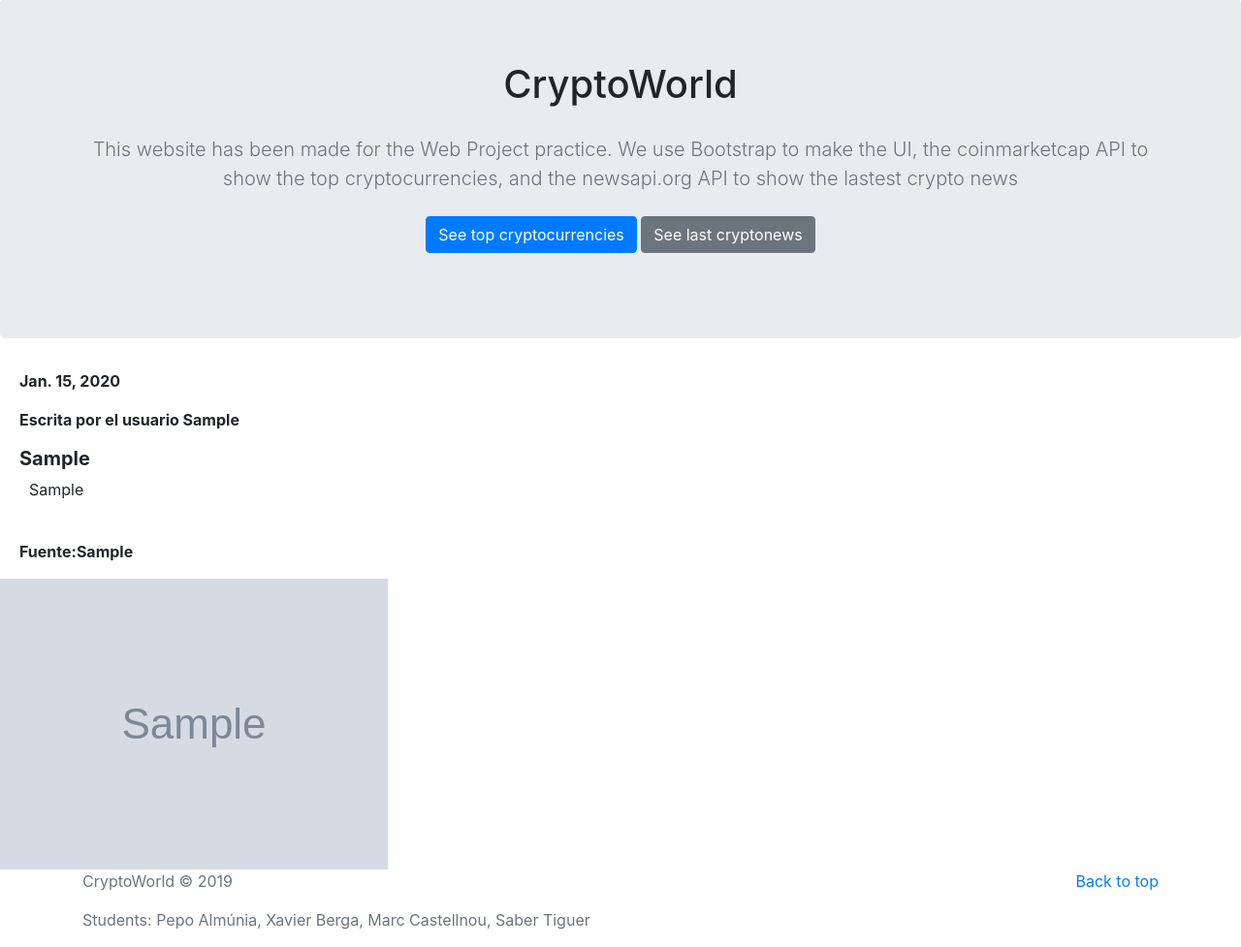
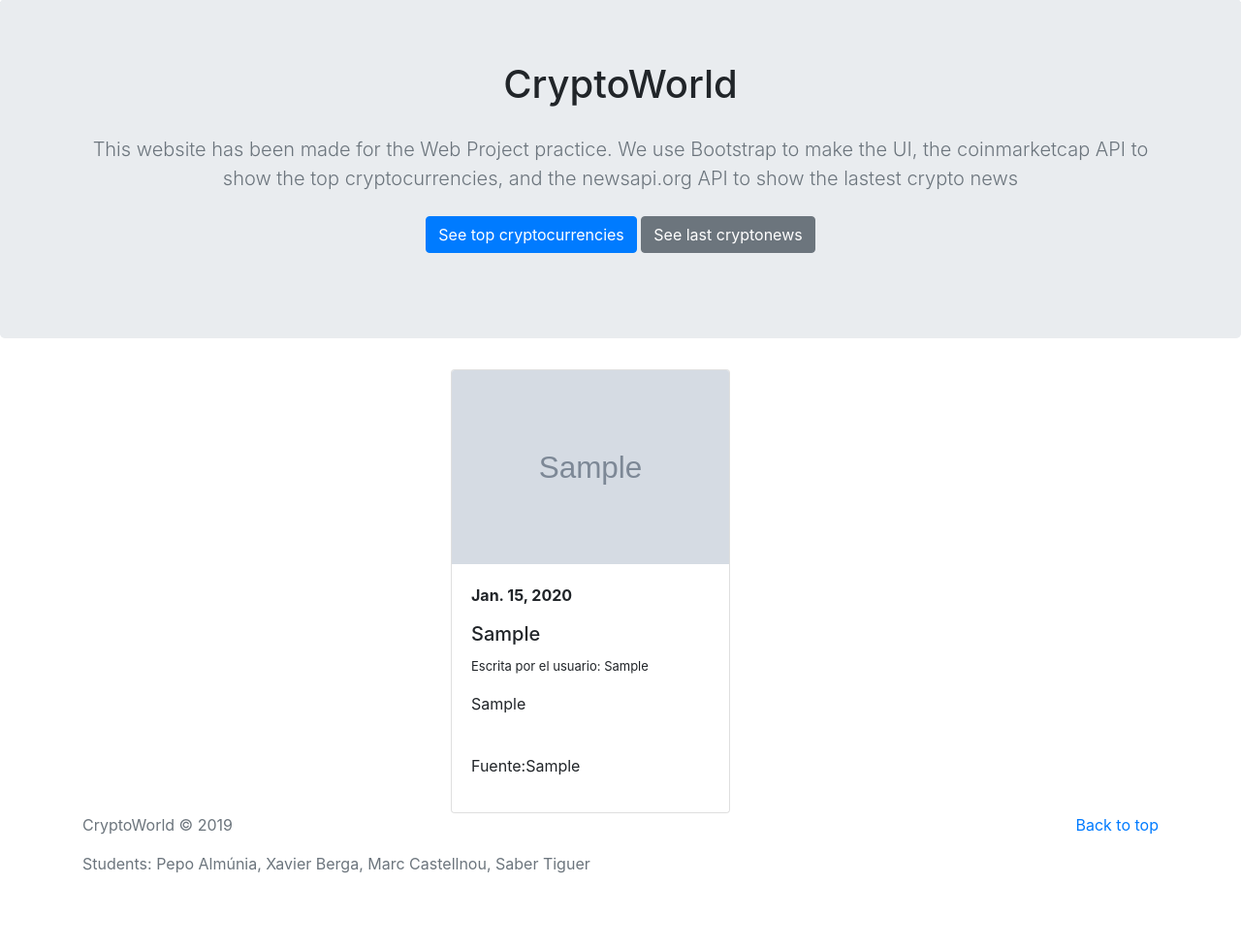
Before and after one commit to MarCastellnou/Deriverable-2_Proj-Web, a Django app: page /noticias/detail_noticia/1 in a window 1280 px wide. Shown: the part 68-1045 px from the top of the page at 97% size. After the commit the page ends 969 px from the top, so only its background shows below. Run offline with Django 3.2, Linux system fonts and the light colour scheme; tables that the repository leaves empty hold one stand-in row (values such as "Sample post"); grey boxes marked "Sample" are stand-in pictures; some libraries are stand-ins or nearby versions.

Commit message:
markUp y estilo

```diff
--- a/Project/Templates/criptomonedas.html
+++ b/Project/Templates/criptomonedas.html
@@ -24,7 +24,6 @@
                         </tr>
                         {% for i in moneda %}
                             <tr align="center">
-                            <span vocab="http://schema.org/" typeof="DatedMoneySpecification">
                                 <span property="currency"><td>{{ i.name }}</td></span>
                                 <span property=""><td>${{ i.market_cap_usd }}</td></span>
                                 <span property="amount"><td>${{ i.price_usd }}</td></span>
--- a/Project/Templates/detail/news_detail.html
+++ b/Project/Templates/detail/news_detail.html
@@ -1,22 +1,35 @@
 {% extends 'homepage.html' %}
 {% block title %}<title>Noticia - {{ noticia.titular }}</title>{% endblock %}
 {% block content %}
+   <div class="container">
+        <div class="row">
+            <div class="col-md"></div>
+            <div class="col-md">
                 <span vocab="http://schema.org/" typeof="NewsArticle">
-      <span property="datePublished">
-          <p><b style="margin-left: 20px">{{ noticia.fecha}}</b></p>
+                    <div class="card" style="width: 18rem;">
+                      <span property="image">
+                          <img class="card-img-top" width="400" height="200" src="{{noticia.imagen }}">
+                      </span>
+                      <div class="card-body">
+                          <span property="datePublished"><p><b>{{ noticia.fecha }}</b></p></span>
+                          <span property="headline">
+                            <h5 class="card-title">{{ noticia.titular }}</h5>
                           </span>
                           <span property="author" typeof="Person">
-         <span property="name"> <p><b style="margin-left: 20px">Escrita por el usuario {{ noticia.user }}</b></p>
-      </span></span>
-    <span property="headline">
-      <h5><b style="margin-left: 20px">{{ noticia.titular }}</b></h5>
+                            <span property="name"> <p style="font-size: 13px;">Escrita por el usuario: {{ noticia.user }}</p></span>
                           </span>
                           <span property="articleBody">
-      <p style="margin-left: 30px">{{ noticia.cuerpo }}</p><br/>
+                            <p class="card-text">{{ noticia.cuerpo }}</p><br/>
                           </span>
                           <span property="publisher" typeof="Organization">
-        <span property="name"><p><b style="margin-left: 20px">Fuente:{{ noticia.fuente }}</b></p></span>
+                            <span property="name"><p>Fuente:{{ noticia.fuente }}</p></span>
                           </span>
-    <span property="image"><img src="{{noticia.imagen }}"></span>
+                      </div>
+                    </div>
                   </span>
+            </div>
+            <div class="col-md"></div>
+        </div>
+    </div>
+
 {% endblock %}
```
Lines whose indentation alone changed are shown as unchanged.
